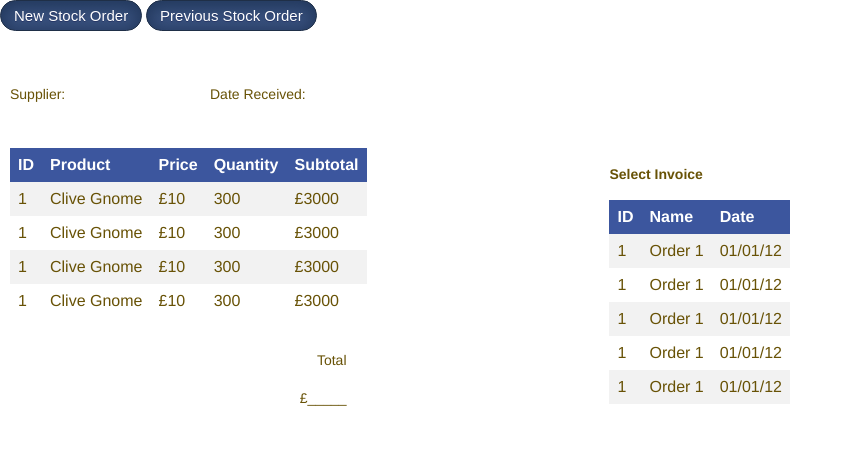
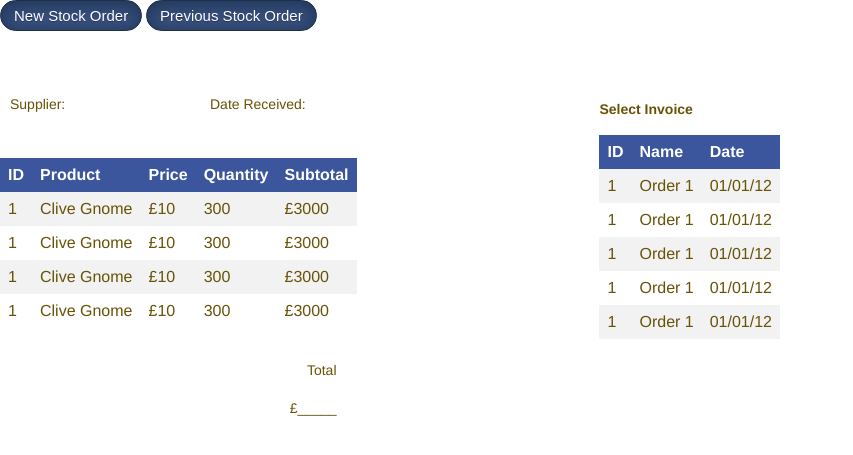
Before and after one commit to MattCarter94/SJJM, a PHP site: page /PreviousStockOrder.html in a window 1280 px wide. Shown: the top 455 px of the page, without its empty margins (0-853 px from the left). Run offline with PHP 8.4, Linux system fonts and the light colour scheme.

Commit message:
changed styling again

```diff
--- a/IMS/PreviousOrderStyle.css
+++ b/IMS/PreviousOrderStyle.css
@@ -61,8 +61,10 @@ ul.nav li.icon {
 
 /*Main content*/
 .pageWrap{
+    margin-top: 10px;
     width: 800px;
-    padding-left: 10px;
+    text-align: left;
+/*    padding-left: 10px;*/
 }
 
 .tableContainer{
@@ -81,3 +83,16 @@ ul.nav li.icon {
     float: right;
     padding-right: 20px;
 }
+
+
+
+.leftSide{
+    width: 400px;
+    float: left;
+}
+
+.rightSide{
+    margin-top: 25px;
+    width: 400px;
+    float: left;
+}
--- a/IMS/PreviousStockOrder.html
+++ b/IMS/PreviousStockOrder.html
@@ -26,6 +26,8 @@
         </div>
 
         <br><br>
+        <div class="pageWrap">
+            <div class="leftSide">
                 <div class="infoWrap">
                     <div class="supplier">
                         <p>Supplier: </p>
@@ -37,7 +39,8 @@
 
                 </div>
 
-        <div class="pageWrap">
+
+
                 <div class="tableContainer">
                     <div class="orderTable">
                         <table>
@@ -86,7 +89,9 @@
                     </div>
 
                 </div>
+            </div>
 
+            <div class="rightSide">
             <div class="selectInvoice">
                 <p><b>Select Invoice</b></p>
 
@@ -124,6 +129,7 @@
                 </table>
             </div>
             </div>
+        </div>
 
     </body>
 
```
Also changed, not shown: IMS/StockOrderStyle.css (+4 -4 lines). Lines whose indentation alone changed are shown as unchanged.
